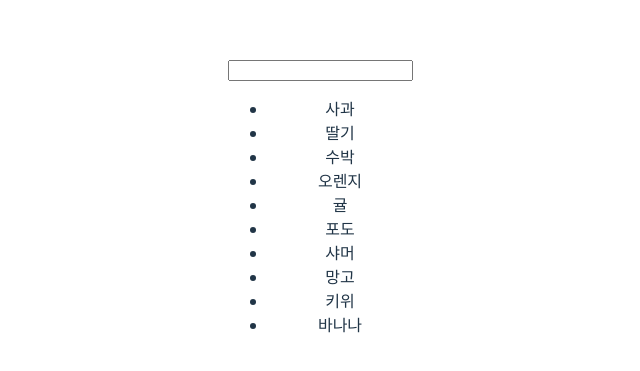
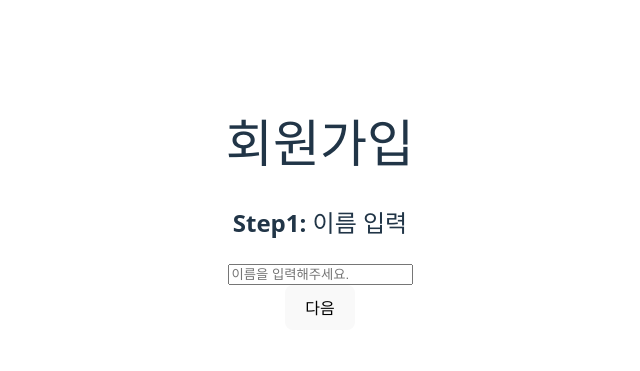
Before and after one commit to jh328/React-coding-test, a React (Vite) app: page / in a window 1280 px wide. Shown: the part 195-566 px from the top of the page, without its empty margins (320-960 px from the left). Built offline with nearby package versions, Linux system fonts and the light colour scheme.

Commit message:
멀티폼 문제

```diff
--- a/src/App.jsx
+++ b/src/App.jsx
@@ -1,12 +1,17 @@
-import './App.css'
-import {Q11_filter} from "./Questions/Q11_filter/index.jsx";
+import "./App.css";
+import {Q12_multi_form} from "./Questions/Q12_multi-form/index.jsx";
+function App() {
+  const filters = [
+    "Apple",
+    "Strawberry",
+    "Watermelon",
+    "Orange",
+    "Mandarin",
+    "Grape",
+    "Banana",
+  ];
 
-function App() {
-    const filters = ['사과', '딸기', '수박', '오렌지', '귤', '포도', '샤머', '망고', '키위', '바나나'];
-
-    return (
-        <Q11_filter items={filters}/>
-    );
+  return <Q12_multi_form />;
 }
 
-export default App
+export default App;
--- /dev/null
+++ b/src/Questions/Q12_multi-form/index.jsx
@@ -0,0 +1,73 @@
+import { useState } from "react";
+import { useMultistepForm } from "../../hooks/useMultistepForm";
+
+export const Q12_multi_form = () => {
+  const [formData, setFormData] = useState({
+    name: "",
+    email: "",
+  });
+
+  const handleChange = (e) => {
+    const { name, value } = e.target;
+    setFormData({
+      ...formData,
+      [name]: value,
+    });
+  };
+
+  const steps = [
+    <div key="step1">
+      <h2>Step1: 이름 입력</h2>
+      <input
+        name="name"
+        onChange={handleChange}
+        placeholder="이름을 입력해주세요."
+        value={formData.name}
+      />
+    </div>,
+
+    <div key="step2">
+      <h2>Step2: 이메일 입력</h2>
+      <input
+        name="email"
+        onChange={handleChange}
+        value={formData.email}
+        placeholder="이메일을 입력해주세요."
+      />
+    </div>,
+
+    <div key="step3">
+      <h2>Step3: 최종확인</h2>
+      <p>이름 : {formData.name}</p>
+      <p>이메일 : {formData.email}</p>
+    </div>,
+  ];
+
+  const { step, next, back, goTo, isFirstStep, isLastStep } =
+    useMultistepForm(steps);
+  return (
+    <div>
+      <h1>회원가입</h1>
+
+      {step}
+
+      <div>
+        {!isFirstStep && <button onClick={back}>이전</button>}
+
+        <button
+          onClick={() => {
+            if (isLastStep) {
+              alert("가입완료");
+              setFormData({ name: "", email: "" });
+              goTo(0);
+            } else {
+              next();
+            }
+          }}
+        >
+          {isLastStep ? "가입하기" : "다음"}
+        </button>
+      </div>
+    </div>
+  );
+};
--- /dev/null
+++ b/src/hooks/useMultistepForm.js
@@ -0,0 +1,34 @@
+import { useState } from "react";
+export function useMultistepForm(steps) {
+  // 현재 몇 번째 페이지인지 숫자로 기억하기 위해
+  const [currentStepIdx, setCurrentStepIdx] = useState(0);
+
+  function next() {
+    setCurrentStepIdx((i) => {
+      if (i >= steps.length - 1) return i;
+      return i + 1;
+    });
+  }
+
+  function back() {
+    setCurrentStepIdx((i) => {
+      if (i <= 0) return i;
+      return i - 1;
+    });
+  }
+
+  function goTo(i) {
+    setCurrentStepIdx(i);
+  }
+
+  return {
+    currentStepIdx,
+    step: steps[currentStepIdx], // 현재 보여줄 컴포넌트
+    steps,
+    isFirstStep: currentStepIdx === 0,
+    isLastStep: currentStepIdx === steps.length - 1,
+    goTo,
+    next,
+    back,
+  };
+}
```
Also changed, not shown: src/Questions/step1.html (added, +20 -0 lines), src/Questions/step2.html (added, +24 -0 lines).
